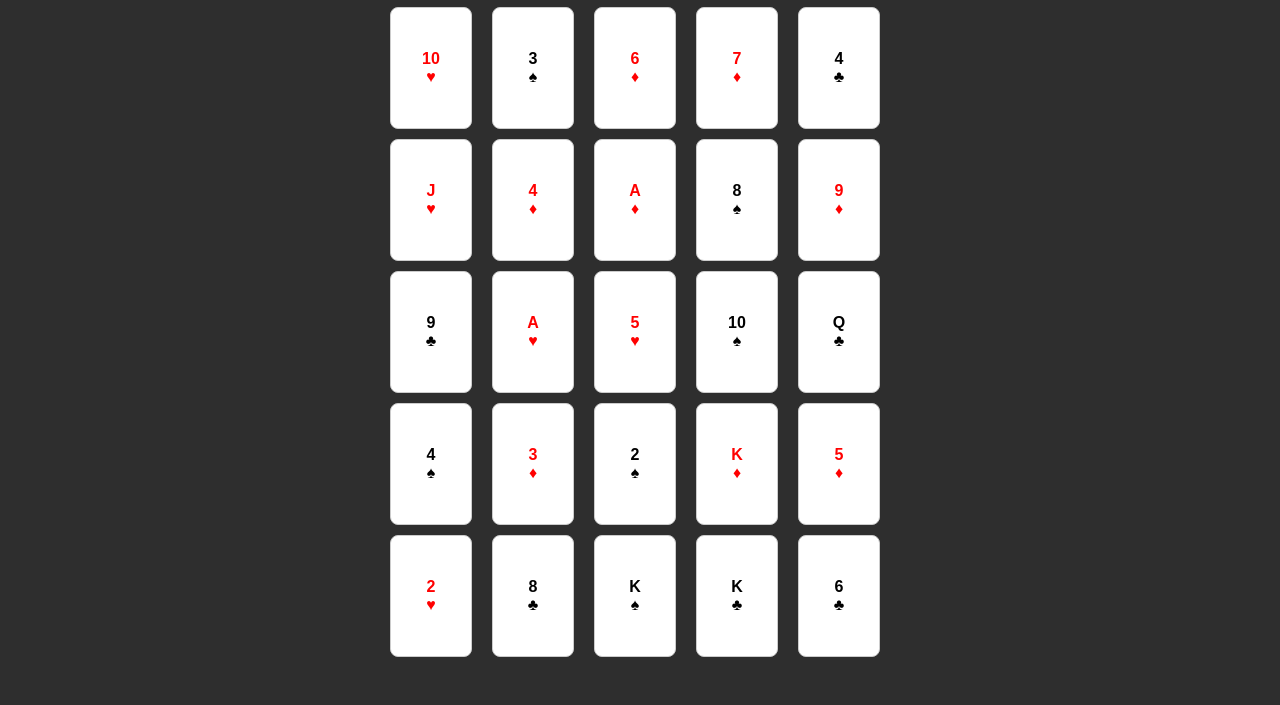
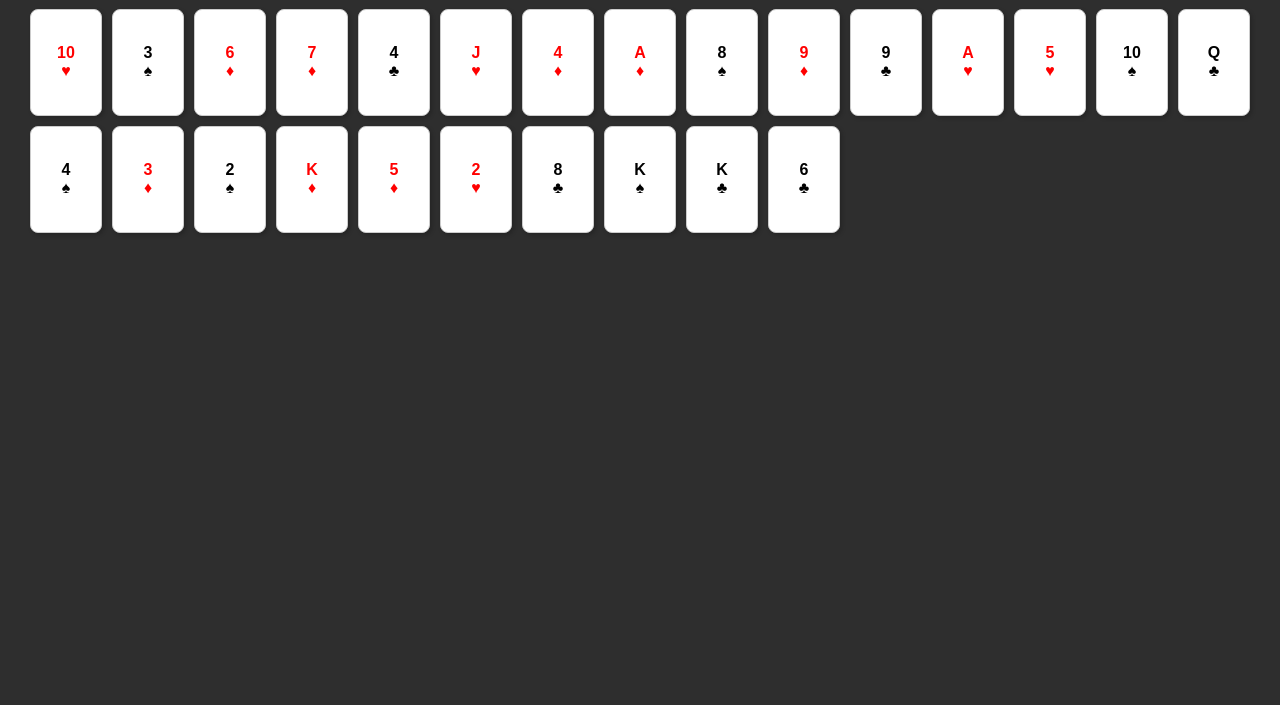
Before and after one commit to magicat8/Card-Dealer-Webapp, a plain HTML site: page index.html in a window 1280 px wide. Shown: the part 101-806 px from the top of the page. Drawn offline with Linux system fonts and the light colour scheme.

Commit message:
Update style.css

```diff
--- a/style.css
+++ b/style.css
@@ -4,14 +4,17 @@ body {
   background: #2e2e2e;
   color: #ffffff;
   padding: 20px;
+  margin: 0;
 }
 
 #card-container {
   display: grid;
-  grid-template-columns: repeat(5, 1fr);
+  grid-template-columns: repeat(auto-fit, minmax(70px, 1fr));
   gap: 10px;
-  max-width: 500px;
-  margin: 20px auto;
+  max-width: 100%;
+  padding: 10px;
+  box-sizing: border-box;
+  margin: 0 auto;
 }
 
 .card {
@@ -19,14 +22,14 @@ body {
   color: black;
   border: 1px solid #ccc;
   border-radius: 8px;
-  width: 80px;
-  height: 120px;
+  aspect-ratio: 2 / 3; /* Ensures consistent card shape */
   display: flex;
   flex-direction: column;
   justify-content: center;
   align-items: center;
   font-weight: bold;
   font-size: 1rem;
+  box-shadow: 2px 2px 4px rgba(0,0,0,0.2);
 }
 
 .red {
```
